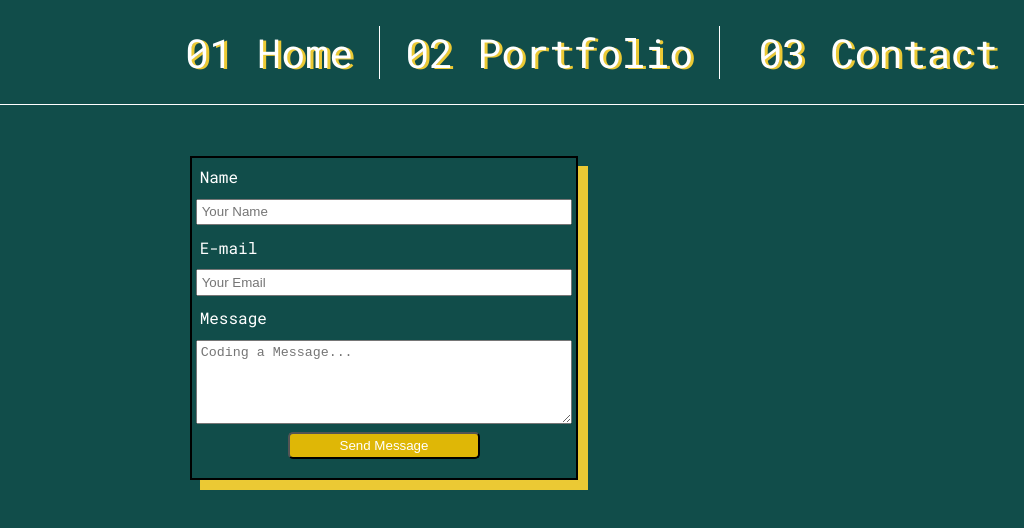
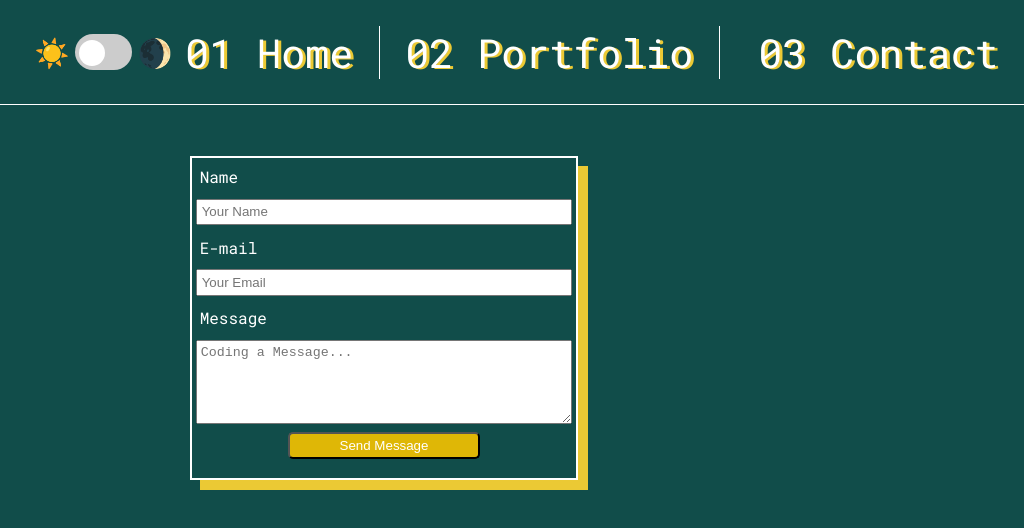
Before and after one commit to Atif-AP/portfolio, a React (Create React App) app: page /contact in a window 1280 px wide. Shown: the top 528 px of the page, without its empty margins (256-1280 px from the left). Built offline with nearby package versions, Linux system fonts and the light colour scheme.

Commit message:
Added dark mode toggle

```diff
--- a/src/components/Contact.module.css
+++ b/src/components/Contact.module.css
@@ -1,8 +1,12 @@
+body{
+    min-height: 100vh;
+}
+
 .form{
     display: flex;
     margin: auto;
     flex-direction: column;
-    border: solid black 2px;
+    border: solid white 2px;
     width: 30%;
     min-height: 40vh;
     box-shadow: 10px 10px rgb(235, 201, 52);
--- /dev/null
+++ b/src/components/DarkMode.css
@@ -0,0 +1,76 @@
+:root {
+    --font-color: white;
+    --background-color: rgb(17, 77, 74);
+  }
+
+  /* 2 */
+  [data-theme="dark"] {
+    --font-color: #eee;
+    --background-color: black;
+  }
+
+  /* 3 */
+  body {
+    background-color: var(--background-color);
+    color: var(--font-color);
+  }
+
+.toggle-theme-wrapper {
+    display: flex;
+    flex-direction: row;
+    align-items: center;
+    gap: 4px;
+  }
+
+  .toggle-theme-wrapper span {
+    font-size: 28px;
+  }
+
+  .toggle-theme {
+    position: relative;
+    display: inline-block;
+    height: 34px;
+    width: 60px;
+  }
+
+  .toggle-theme input {
+    display: none;
+  }
+
+  .slider {
+    background-color: #ccc;
+    position: absolute;
+    cursor: pointer;
+    bottom: 0;
+    left: 0;
+    right: 0;
+    top: 0;
+    transition: 0.2s;
+  }
+
+  .slider:before {
+    background-color: #fff;
+    bottom: 4px;
+    content: "";
+    height: 26px;
+    left: 4px;
+    position: absolute;
+    transition: 0.4s;
+    width: 26px;
+  }
+
+  input:checked + .slider:before {
+    transform: translateX(26px);
+  }
+
+  input:checked + .slider {
+    background-color: cornflowerblue;
+  }
+
+  .slider.round {
+    border-radius: 34px;
+  }
+
+  .slider.round:before {
+    border-radius: 50%;
+  }
--- /dev/null
+++ b/src/components/DarkMode.tsx
@@ -0,0 +1,60 @@
+import "./DarkMode.css";
+import { ChangeEventHandler } from "react";
+
+const setDark = () => {
+
+    // 2
+    localStorage.setItem("theme", "dark");
+
+    // 3
+    document.documentElement.setAttribute("data-theme", "dark");
+  };
+
+  const setLight = () => {
+    localStorage.setItem("theme", "light");
+    document.documentElement.setAttribute("data-theme", "light");
+  };
+
+  // 4
+  const storedTheme = localStorage.getItem("theme");
+
+  const prefersDark =
+    window.matchMedia &&
+    window.matchMedia("(prefers-color-scheme: dark)").matches;
+
+  const defaultDark =
+    storedTheme === "dark" || (storedTheme === null && prefersDark);
+
+  if (defaultDark) {
+    setDark();
+  }
+
+  // 5
+  const toggleTheme: ChangeEventHandler<HTMLInputElement> = (e) => {
+    if (e.target.checked) {
+      setDark();
+    } else {
+      setLight();
+    }
+  };
+
+const DarkMode = () => {
+  return (
+    <div className="toggle-theme-wrapper">
+      <span>☀️</span>
+      <label className="toggle-theme" htmlFor="checkbox">
+        <input
+          type="checkbox"
+          id="checkbox"
+
+          onChange={toggleTheme}
+          defaultChecked={defaultDark}
+        />
+        <div className="slider round"></div>
+      </label>
+      <span>🌒</span>
+    </div>
+  );
+};
+
+export default DarkMode;
--- a/src/components/Root.tsx
+++ b/src/components/Root.tsx
@@ -1,16 +1,18 @@
 import { Outlet, NavLink } from "react-router-dom"
 import styles from "./Root.module.css"
+import DarkMode from "./DarkMode";
 
 const Root = () => {
     return (
       <div className={styles.container}>
           <div className={styles.header}>
-              <NavLink className={styles.link} to="/" >01 Home</NavLink>
-              <NavLink className={styles.link} to="portfolio">02 Portfolio</NavLink>
-              <NavLink className={styles.link1} to="contact">03 Contact</NavLink>
+            <DarkMode/>
+            <NavLink className={styles.link} to="/" >01 Home</NavLink>
+            <NavLink className={styles.link} to="portfolio">02 Portfolio</NavLink>
+            <NavLink className={styles.link1} to="contact">03 Contact</NavLink>
           </div>
           <div>
-              <Outlet/>
+            <Outlet/>
           </div>
       </div>
   );
```
